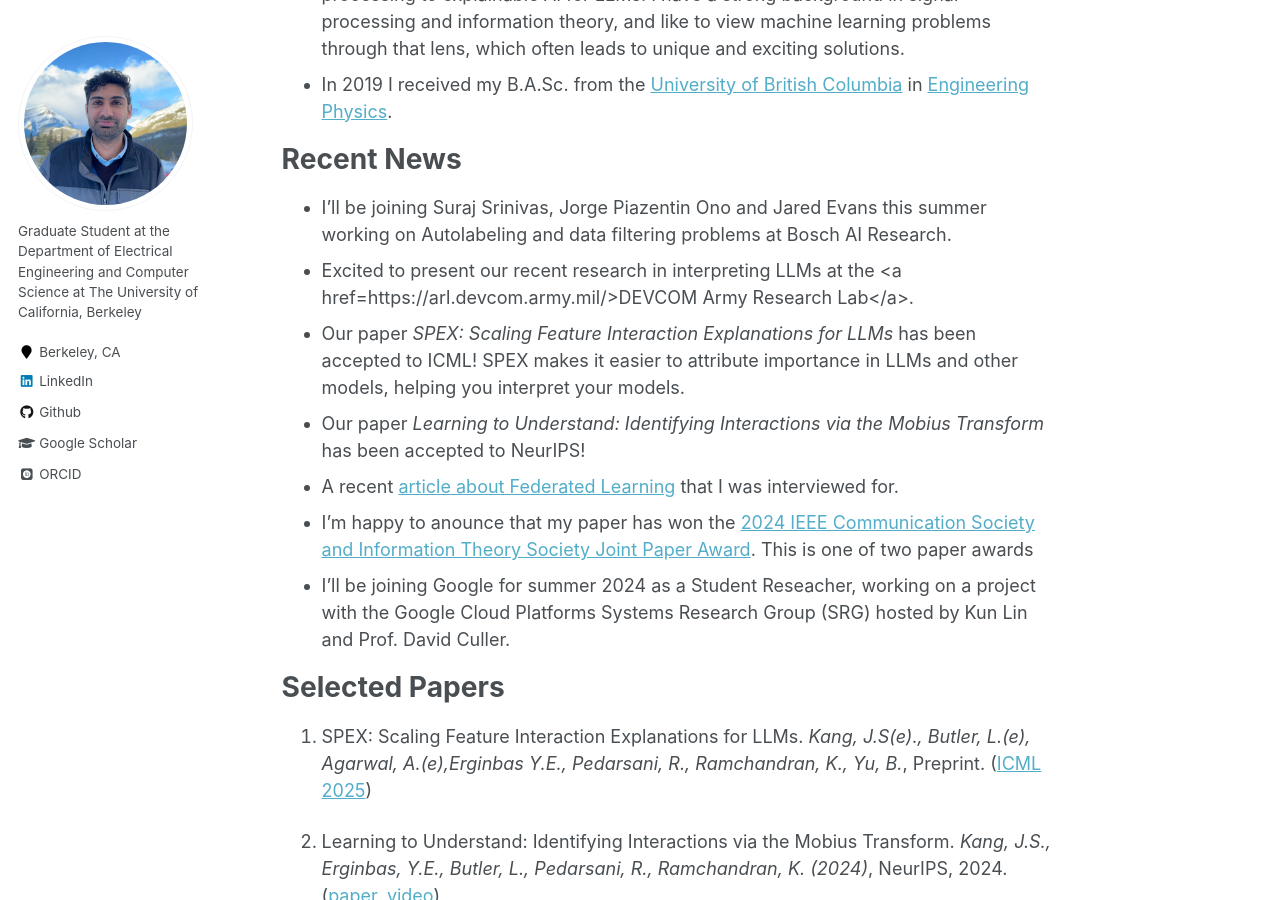
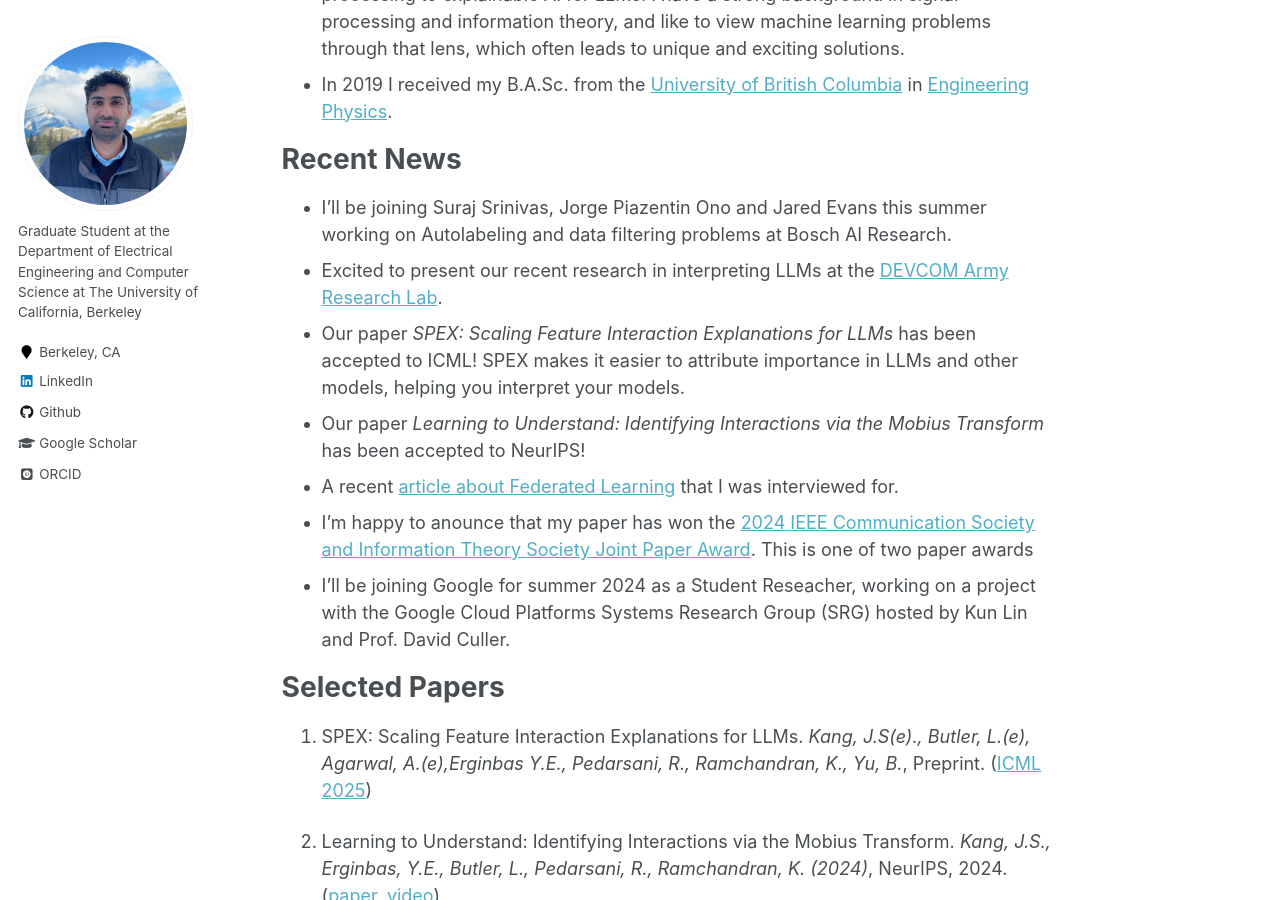
Before and after one commit to justinkang221/justinkang221.github.io, a Jekyll site: the page built from _pages/about.md, in a window 1280 px wide and 900 px high, scrolled down 437 px. Built offline with Jekyll 4.4.1, drawn with Linux system fonts in a browser that asks for light colours; some web fonts are replaced.

Commit message:
website update

```diff
--- a/_pages/about.md
+++ b/_pages/about.md
@@ -17,7 +17,7 @@ Welcome to my website. You can find my <a href='publications'>Publications</a>,
 Recent News
 ======
 * I'll be joining Suraj Srinivas, Jorge Piazentin Ono and Jared Evans this summer working on Autolabeling and data filtering problems at Bosch AI Research.
-* Excited to present our recent research in interpreting LLMs at the <a href=https://arl.devcom.army.mil/>DEVCOM Army Research Lab</a>.
+* Excited to present our recent research in interpreting LLMs at the <a href="https://arl.devcom.army.mil/">DEVCOM Army Research Lab</a>.
 * Our paper *SPEX: Scaling Feature Interaction Explanations for LLMs* has been accepted to ICML! SPEX makes it easier to attribute importance in LLMs and other models, helping you interpret your models.
 * Our paper *Learning to Understand: Identifying Interactions via the Mobius Transform* has been accepted to NeurIPS!
 * A recent <a href="https://builtin.com/articles/what-is-federated-learning">article about Federated Learning</a> that I was interviewed for.
```
